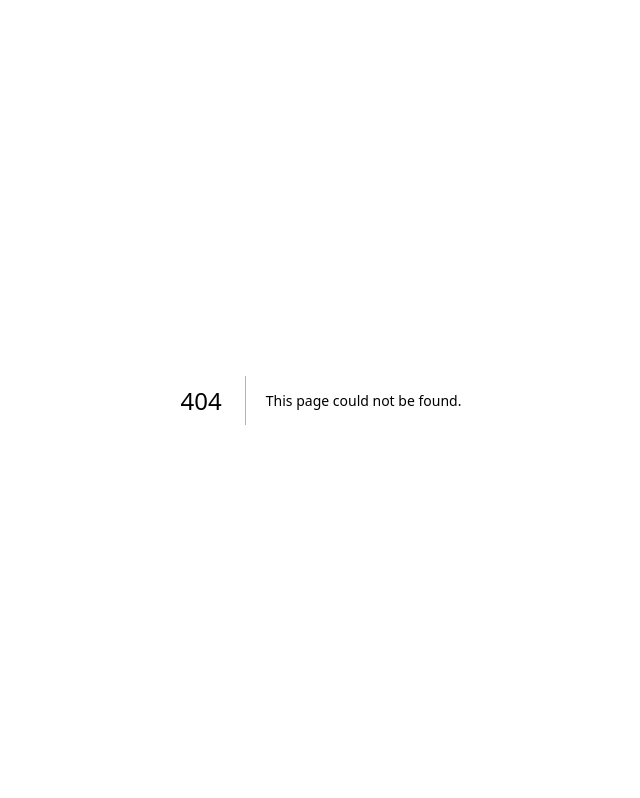
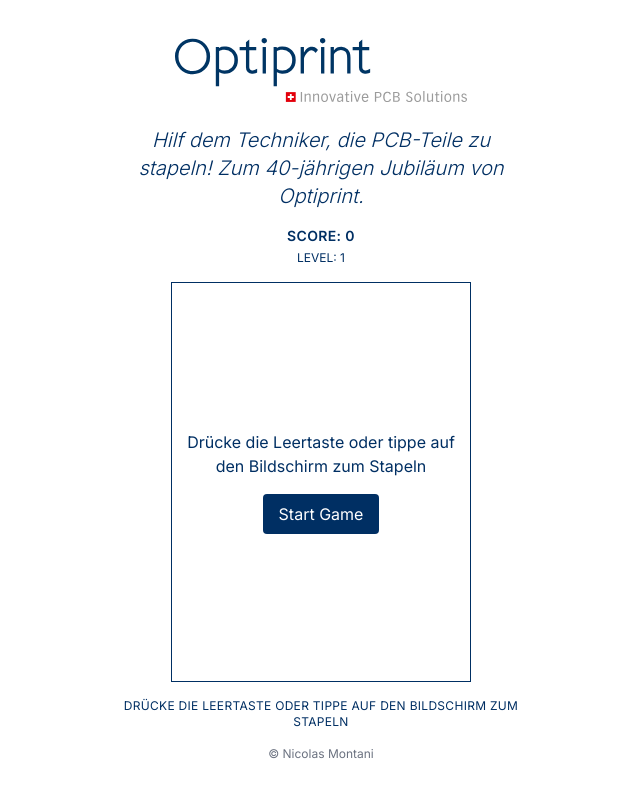
Before and after one commit to nicolas-montani/optiprint, a Next.js app: page /game in a window 1280 px wide. Before the commit this address had no page. Shown: the whole page, without its empty margins (319-959 px from the left). Built offline with nearby package versions, Linux system fonts and the light colour scheme.

Commit message:
ester egg

```diff
--- /dev/null
+++ b/app/game/page.tsx
@@ -0,0 +1,218 @@
+"use client"
+
+import { useState, useEffect, useRef } from "react"
+
+export default function Home() {
+  const [blocks, setBlocks] = useState<{ x: number; width: number; color: string }[]>([])
+  const [movingBlock, setMovingBlock] = useState({ x: 0, width: 100, color: "#ff4136" })
+  const [gameOver, setGameOver] = useState(false)
+  const [score, setScore] = useState(0)
+  const [speed, setSpeed] = useState(2)
+  const [direction, setDirection] = useState(1)
+  const [gameStarted, setGameStarted] = useState(false)
+  const [level, setLevel] = useState(1)
+  const gameAreaRef = useRef(null)
+  const gameAreaWidth = 300
+  const blockHeight = 20
+  const initialBlockWidth = 100
+
+  const getRandomColor = () => {
+    // Different shades of green with Optiprint blue
+    const colors = [
+      "#2ecc40", // Bright green
+      "#25a233", // Medium green
+      "#1c7926", // Darker green
+      "#155c1e", // Deep green
+      "#002F63", // Optiprint blue
+      "#39b54a", // Light bright green
+      "#178e27"  // Forest green
+    ]
+    return colors[Math.floor(Math.random() * colors.length)]
+  }
+
+  const startGame = () => {
+    setBlocks([{ x: (gameAreaWidth - initialBlockWidth) / 2, width: initialBlockWidth, color: getRandomColor() }])
+    setMovingBlock({
+      x: 0,
+      width: initialBlockWidth,
+      color: getRandomColor(),
+    })
+    setGameOver(false)
+    setScore(0)
+    setSpeed(2)
+    setLevel(1)
+    setGameStarted(true)
+  }
+
+  useEffect(() => {
+    if (!gameStarted || gameOver) return
+
+    const gameLoop = setInterval(() => {
+      setMovingBlock((prev) => {
+        let newX = prev.x + speed * direction
+
+        // Bounce the block off the walls
+        if (newX <= 0) {
+          setDirection(1)
+          newX = 0
+        } else if (newX + prev.width >= gameAreaWidth) {
+          setDirection(-1)
+          newX = gameAreaWidth - prev.width
+        }
+
+        return { ...prev, x: newX }
+      })
+    }, 10)
+
+    return () => clearInterval(gameLoop)
+  }, [gameStarted, gameOver, speed, direction])
+
+  const placeBlock = () => {
+    if (gameOver) return
+
+    // Get previous block (the one below)
+    const prevBlock = blocks[blocks.length - 1]
+
+    // Calculate overlap
+    const leftOverlap = Math.max(0, movingBlock.x - prevBlock.x)
+    const rightOverlap = Math.max(0, prevBlock.x + prevBlock.width - (movingBlock.x + movingBlock.width))
+    const overlapWidth = movingBlock.width - leftOverlap - rightOverlap
+
+    if (overlapWidth <= 0) {
+      // No overlap, game over
+      setGameOver(true)
+      return
+    }
+
+    // Create new block with the overlapping width
+    const newBlock = {
+      x: Math.max(movingBlock.x, prevBlock.x),
+      width: overlapWidth,
+      color: movingBlock.color,
+    }
+
+    // Update score
+    setScore(score + 1)
+
+    // Increase difficulty as score increases
+    if (score > 0 && score % 5 === 0) {
+      setSpeed((prev) => Math.min(prev + 0.5, 5))
+      setLevel((prev) => prev + 1)
+    }
+
+    // Add the new block and prepare the next moving block
+    setBlocks([...blocks, newBlock])
+    setMovingBlock({
+      x: 0,
+      width: newBlock.width, // New moving block has same width as the placed block
+      color: getRandomColor(),
+    })
+  }
+
+  const handleKeyDown = (e: { code: string; }) => {
+    if (e.code === "Space") {
+      if (!gameStarted) {
+        startGame()
+      } else if (!gameOver) {
+        placeBlock()
+      } else {
+        startGame()
+      }
+    }
+  }
+
+  useEffect(() => {
+    window.addEventListener("keydown", handleKeyDown)
+    return () => window.removeEventListener("keydown", handleKeyDown)
+  }, [gameStarted, gameOver, blocks, movingBlock])
+
+  return (
+    <main className="flex min-h-screen flex-col items-center justify-center p-4 bg-white">
+      <div className="w-full max-w-md">
+        <div className="flex flex-col items-center justify-center w-full h-full bg-white p-4">
+          <img src="/logo.svg" alt="Optiprint Logo" className="h-16 mb-6" />
+          <h2 className="text-xl font-light italic text-[#002F63] text-center mb-4">Hilf dem Techniker, die PCB-Teile zu stapeln! Zum 40-jährigen Jubiläum von Optiprint.</h2>
+          <div className="mb-4 text-center">
+            <p className="text-sm mb-1 text-[#002F63] font-semibold tracking-wide">SCORE: {score}</p>
+            <p className="text-xs text-[#002F63]">LEVEL: {level}</p>
+          </div>
+
+          <div
+            ref={gameAreaRef}
+            className="relative bg-white border border-[#002F63] overflow-hidden"
+            style={{ width: gameAreaWidth, height: "400px" }}
+            onClick={() => {
+              if (!gameStarted) {
+                startGame()
+              } else if (!gameOver) {
+                placeBlock()
+              } else {
+                startGame()
+              }
+            }}
+          >
+            {gameStarted ? (
+              <>
+                {/* Moving block */}
+                {!gameOver && (
+                  <div
+                    className="absolute transition-transform"
+                    style={{
+                      left: `${movingBlock.x}px`,
+                      top: `${80 - blockHeight}px`,
+                      width: `${movingBlock.width}px`,
+                      height: `${blockHeight}px`,
+                      backgroundColor: movingBlock.color,
+                    }}
+                  />
+                )}
+
+                {/* Stacked blocks */}
+                {blocks.map((block, index) => (
+                  <div
+                    key={index}
+                    className="absolute"
+                    style={{
+                      left: `${block.x}px`,
+                      bottom: `${index * blockHeight}px`,
+                      width: `${block.width}px`,
+                      height: `${blockHeight}px`,
+                      backgroundColor: block.color,
+                    }}
+                  />
+                ))}
+
+                {/* Game over message */}
+                {gameOver && (
+                  <div className="absolute inset-0 flex flex-col items-center justify-center bg-black bg-opacity-50 text-white">
+                    <h2 className="text-xl font-bold mb-2">Game Over!</h2>
+                    <p className="mb-4">Final Score: {score}</p>
+                    <button className="px-4 py-2 bg-[#002F63] text-white rounded hover:bg-[#001f42]" onClick={startGame}>
+                      Play Again
+                    </button>
+                  </div>
+                )}
+              </>
+            ) : (
+                                <div className="absolute inset-0 flex flex-col items-center justify-center bg-white">
+                <p className="text-center mb-4 text-[#002F63]">
+                  Drücke die Leertaste oder tippe auf den Bildschirm zum Stapeln
+                </p>
+                <button className="px-4 py-2 bg-[#002F63] text-white rounded hover:bg-[#001f42]" onClick={startGame}>
+                  Start Game
+                </button>
+              </div>
+            )}
+          </div>
+
+          <div className="mt-4 text-sm text-center text-gray-600">
+            <p className="text-[#002F63] text-xs tracking-wide">DRÜCKE DIE LEERTASTE ODER TIPPE AUF DEN BILDSCHIRM ZUM STAPELN</p>
+          </div>
+          <div className="mt-4 text-xs text-center text-gray-500">
+            <p>© Nicolas Montani</p>
+          </div>
+        </div>
+      </div>
+    </main>
+  )
+}
--- a/package.json
+++ b/package.json
@@ -12,6 +12,7 @@
     "@vercel/analytics": "^1.5.0",
     "class-variance-authority": "^0.7.1",
     "clsx": "^2.1.1",
+    "gsap": "^3.12.7",
     "lucide-react": "^0.501.0",
     "next": "15.3.1",
     "react": "^19.0.0",
```
Also changed, not shown: 1 other file (tests, documents, lock files or other folders).
